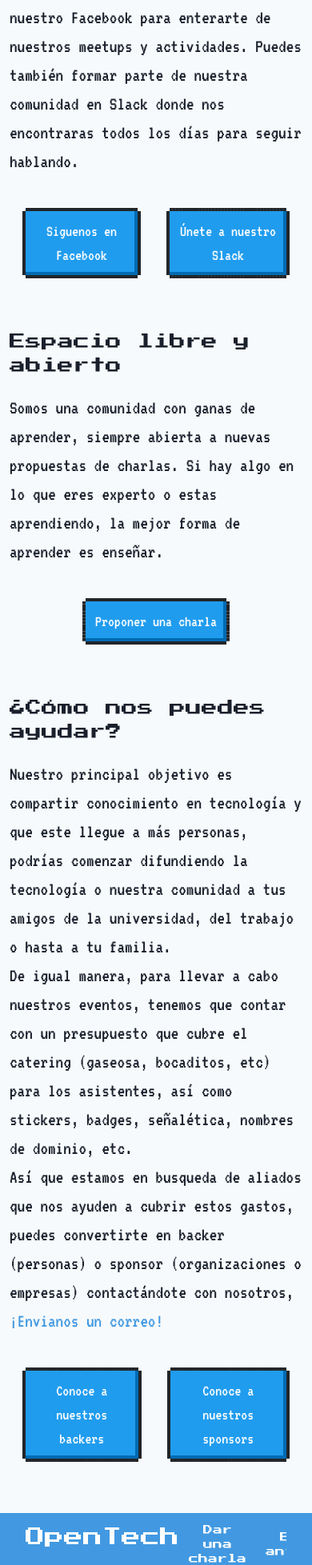
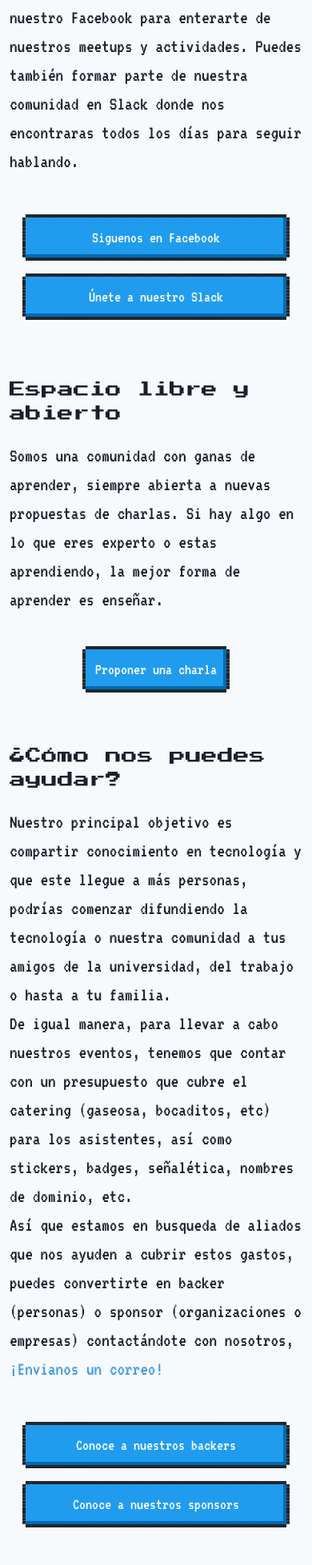
Before and after one commit to opentech-pe/opentech.pe, a Next.js app: page / in a window 390 px wide. Shown: the part 1112-3069 px from the top of the page at 80% size. Built offline with nearby package versions, Linux system fonts and the light colour scheme; no server answers.

Commit message:
ADD: flex-col in mobile

```diff
--- a/pages/index.js
+++ b/pages/index.js
@@ -42,11 +42,11 @@ export default function Index() {
             parte de nuestra comunidad en Slack donde nos encontraras todos los
             días para seguir hablando.
           </p>
-          <div className="flex justify-center text-xl my-10">
-            <a className="nes-btn is-primary font-small mx-5" href="https://www.facebook.com/OpenTechTM" target="_blank" rel="noopener noreferrer">
+          <div className="flex flex-col md:flex-row justify-center text-xl my-10">
+            <a className="nes-btn is-primary font-small mx-5 my-3 md:my-0" href="https://www.facebook.com/OpenTechTM" target="_blank" rel="noopener noreferrer">
               Siguenos en Facebook
             </a>
-            <a className="nes-btn is-primary font-small mx-5" href="https://hola-opentech.herokuapp.com/" target="_blank" rel="noopener noreferrer">
+            <a className="nes-btn is-primary font-small mx-5 my-3 md:my-0" href="https://hola-opentech.herokuapp.com/" target="_blank" rel="noopener noreferrer">
               Únete a nuestro Slack
             </a>
           </div>
@@ -84,14 +84,14 @@ export default function Index() {
             (organizaciones o empresas) contactándote con nosotros,{" "}
             <a className="text-blue-500" href="mailto:paulotijero@gmail.com?cc=loloy.laurencio@gmail.com">¡Envianos un correo!</a>
           </p>
-          <div className="flex justify-center text-xl my-10">
+          <div className="flex flex-col md:flex-row justify-center text-xl my-10">
             <Link href="/incomplete">
-              <button type="button" className="nes-btn is-primary font-small mx-5">
+              <button type="button" className="nes-btn is-primary font-small mx-5 my-3 md:my-0">
                 Conoce a nuestros backers
               </button>
             </Link>
             <Link href="/incomplete">
-              <button type="button" className="nes-btn is-primary font-small mx-5">
+              <button type="button" className="nes-btn is-primary font-small mx-5 my-3 md:my-0">
                 Conoce a nuestros sponsors
               </button>
             </Link>
```
